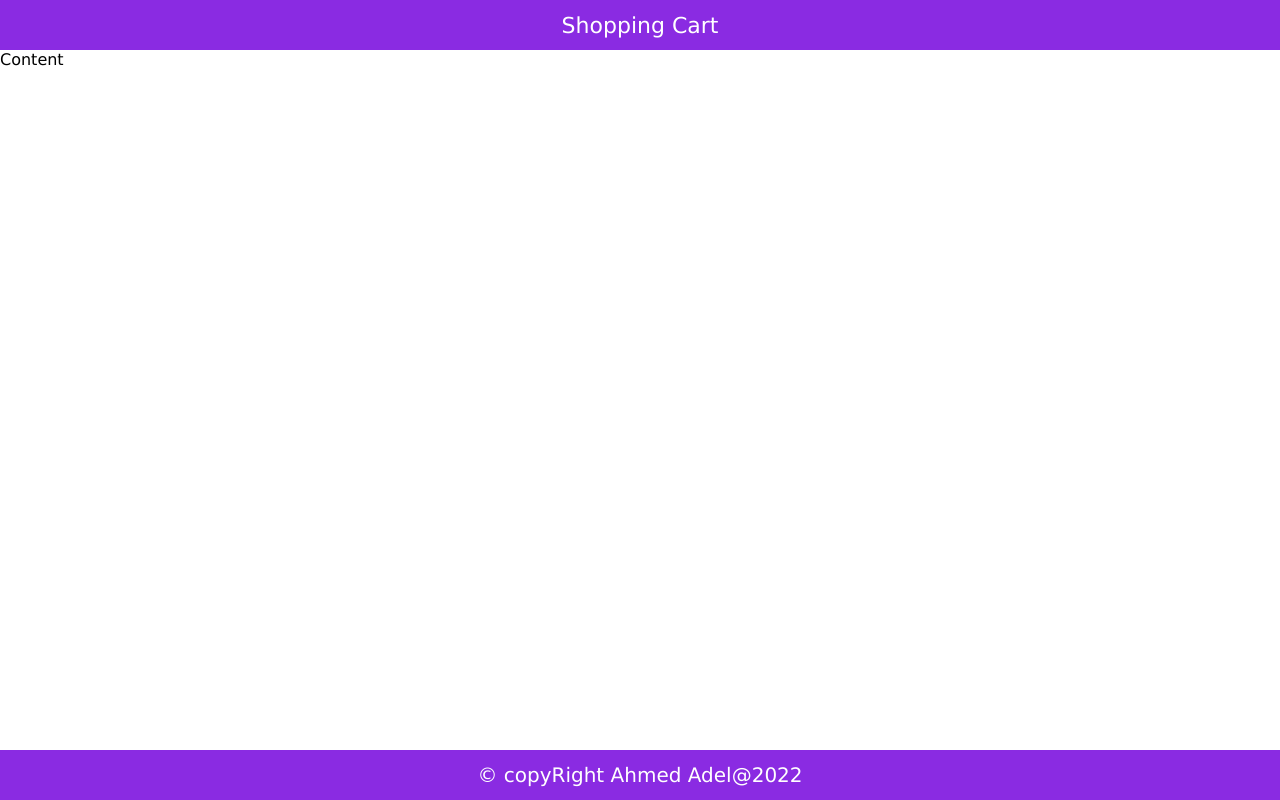
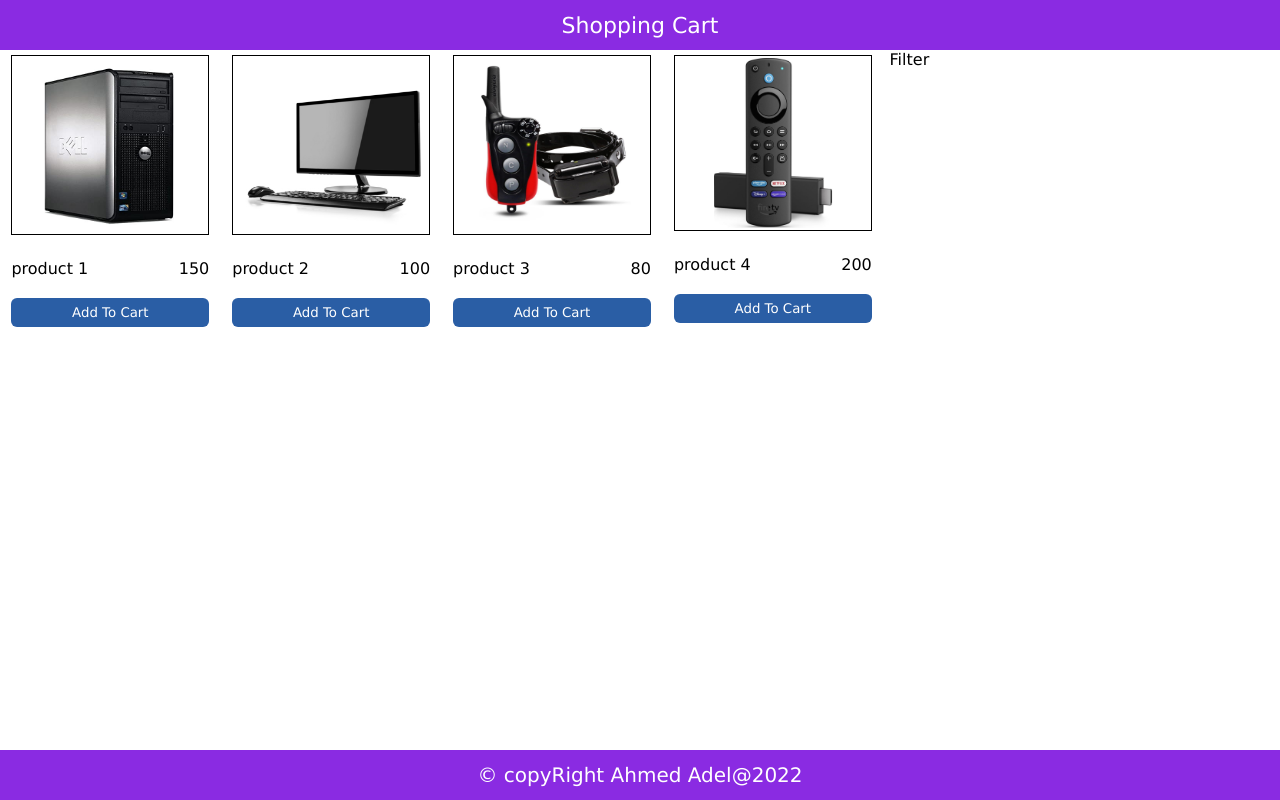
Before and after one commit to ahmedadel696/shoppingCart, a React (Create React App) app in the folder front/: page / in a window 1280 px wide. Built offline with nearby package versions, Linux system fonts and the light colour scheme.

Commit message:
productComponent

```diff
--- a/front/src/App.js
+++ b/front/src/App.js
@@ -3,13 +3,22 @@
 import Footer from "./components/Footer/Footer";
 import Header from "./components/Header/Header";
 import { statics } from "./static";
-
+import { data } from "./products_json";
+import Products from "./components/Products/Products";
 function App() {
+  //console.log(data)
   return (
     <div className="container">
       <Header />
       <main>
-        {statics.content}
+        <div className="mainContainer">
+          <div className="productsContainer">
+            <Products products={data} />
+          </div>
+          <div className="filterContainer">
+            Filter
+          </div>
+        </div>
       </main>
       <Footer />
     </div>
--- /dev/null
+++ b/front/src/components/Products/Products.js
@@ -0,0 +1,30 @@
+import React from 'react'
+import "../../css/Products/Products.css"
+function Products(props) {
+    console.log(props.products)
+    const producst = props.products;
+    return (
+        <div className='product_container'>
+
+            {producst.map(function (product, i) {
+                return (
+                    <div className='product_item' key={i}>
+                        <img className='product_image' src={require(`../../images/${product.imageUrl}`)} />
+                        <div className='productPriceDesc'>
+                            <p>{product.name}</p>
+                            <span>{product.price}</span>
+                        </div>
+                        <button className='product_btn'>Add To Cart</button>
+                    </div>
+
+                )
+
+            })}
+
+        </div>
+
+    )
+
+
+}
+export default Products;
--- /dev/null
+++ b/front/src/components/Products/Products.scss
@@ -0,0 +1,34 @@
+.product_container{
+    display: flex;
+    justify-content: space-between;
+    padding: 5px;
+}
+
+.product_item{
+    width: 23%;
+}
+
+.product_image{
+    width:100%;
+    min-height: 100px;
+    max-height: 180px;
+    padding: 2px;
+    border: 1px solid #000;
+}
+
+.productPriceDesc{
+    display: flex;
+    justify-content:space-between ;
+    align-items: center;
+    margin: 20px 0;
+}
+
+.product_btn{
+    display: block;
+    width: 100%;
+    border: 0;
+    background-color: #2a5ea5;
+    color: #fff;
+    padding: 7px;
+    border-radius: 6px;
+}
--- /dev/null
+++ b/front/src/css/Products/Products.css
@@ -0,0 +1,34 @@
+.product_container {
+  display: flex;
+  justify-content: space-between;
+  padding: 5px;
+}
+
+.product_item {
+  width: 23%;
+}
+
+.product_image {
+  width: 100%;
+  min-height: 100px;
+  max-height: 180px;
+  padding: 2px;
+  border: 1px solid #000;
+}
+
+.productPriceDesc {
+  display: flex;
+  justify-content: space-between;
+  align-items: center;
+  margin: 20px 0;
+}
+
+.product_btn {
+  display: block;
+  width: 100%;
+  border: 0;
+  background-color: #2a5ea5;
+  color: #fff;
+  padding: 7px;
+  border-radius: 6px;
+}
--- a/front/src/index.css
+++ b/front/src/index.css
@@ -26,3 +26,17 @@ main{
 
 
 }
+
+.mainContainer{
+  display: flex;
+  justify-content: space-around;
+}
+
+.productsContainer{
+  width: 68%;
+  flex-wrap: wrap;
+}
+
+.filterContainer{
+  width: 30%;
+}
--- a/front/src/products_json.js
+++ b/front/src/products_json.js
@@ -1,10 +1,10 @@
-[
+export const data =[
     {
         "id":"id1",
         "name":"product 1",
         "price":150,
         "desc":"this is the desc of product 1",
-        "imageUrl":"/images/product1.jpg",
+        "imageUrl":"product1.jpg",
         "sizes":["m","l"]
     },
     {
@@ -12,15 +12,15 @@
         "name":"product 2",
         "price":100,
         "desc":"this is the desc of product 2",
-        "imageUrl":"/images/product2.jpeg",
+        "imageUrl":"product2.jpg",
         "sizes":["m","l"]
     },
     {
         "id":"i3",
-        "name":"product3",
+        "name":"product 3",
         "price":80,
         "desc":"this is the desc of product3",
-        "imageUrl":"/images/produc3.jpeg",
+        "imageUrl":"product3.jpg",
         "sizes":["m","l"]
     },
     {
@@ -28,7 +28,7 @@
         "name":"product 4",
         "price":200,
         "desc":"this is the desc of product 4",
-        "imageUrl":"/images/product4.jpeg",
+        "imageUrl":"product4.jpg",
         "sizes":["m","l"]
     }
 ]
```
Also changed, not shown: front/src/images/product3.jpg, front/src/images/product4.jpg.
